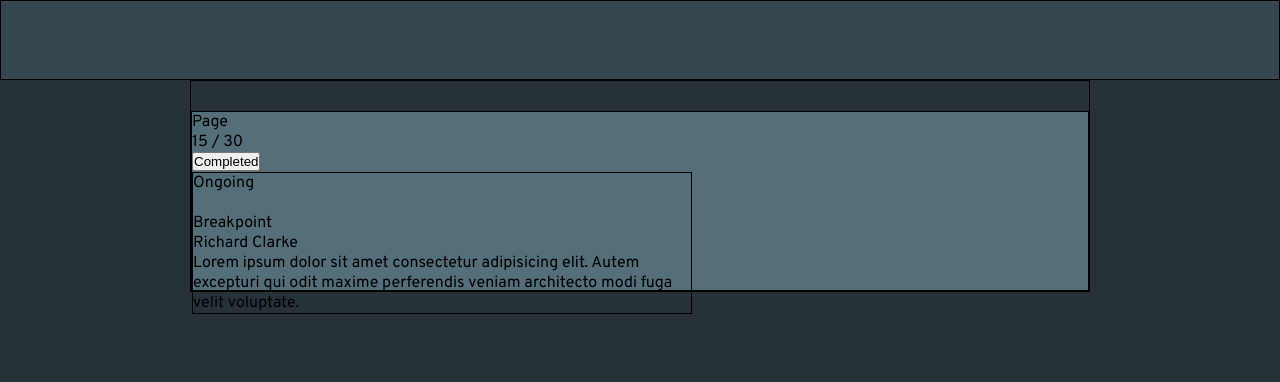
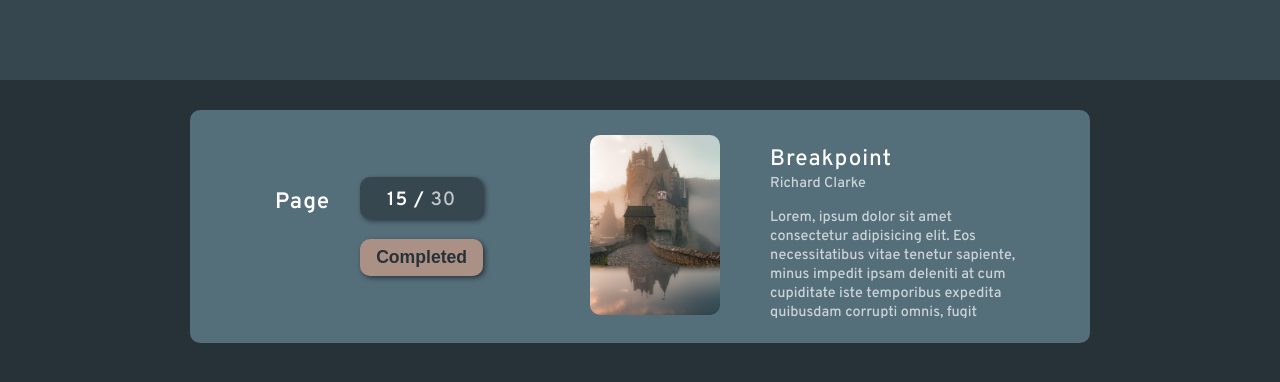
Before and after one commit to john0ground/Library, a website: page index.html in a window 1280 px wide. Drawn offline with Linux system fonts and the light colour scheme.

Commit message:
card styling

```diff
--- a/index.html
+++ b/index.html
@@ -19,22 +19,23 @@
         <div class="num-container">
           <p><span class="current-page">15 / </span>30</p>
         </div>
-        <button id="completed-btn">Completed</button>
+        <button id="completed-btn" class="completed-btn">Completed</button>
       </section>
       <section class="book">
         <div class="book-img-container">
-          <p id="book-final-state">Ongoing</p>
-          <img src="" alt="">
+          <p id="book-final-state" class="book-final-state">Ongoing</p>
+          <img src="images/1.jpg" alt="">
         </div>
         <div class="book-details">
-          <p id="title">Breakpoint</p>
-          <p id="author">Richard Clarke</p>
-          <p class="info">Lorem ipsum dolor sit amet consectetur adipisicing elit. Autem excepturi qui odit maxime perferendis veniam architecto modi fuga velit voluptate.</p>
+          <p id="title" class="title">Breakpoint</p>
+          <p id="author" class="author">Richard Clarke</p>
+          <p id="info"class="info">Lorem, ipsum dolor sit amet consectetur adipisicing elit. Eos necessitatibus vitae tenetur sapiente, minus impedit ipsam deleniti at cum cupiditate iste temporibus expedita quibusdam corrupti omnis, fugit inventore numquam praesentium alias tempore. Nostrum quam velit nesciunt aut ullam excepturi consequatur, voluptas maiores nihil deleniti molestiae laudantium ipsam a temporibus ea!</p>
         </div>
       </section>
     </div>
   </main>
   <div class="book-container"></div>
+
   <form action="" id="form">
     <div class="form-row">
       <label for="author">Author</label>
--- a/style.css
+++ b/style.css
@@ -1,4 +1,4 @@
-@import url('https://fonts.googleapis.com/css2?family=Overpass:wght@200;400;600&display=swap');
+@import url('https://fonts.googleapis.com/css2?family=Overpass:wght@200;500;600&display=swap');
 
 *,
 *::before,
@@ -46,28 +46,130 @@ body {
 header {
   min-width: 100%;
   height: 80px;
-  border: 1px solid #000;
   background-color: var(--num-container);
 }
 
 main {
   width: 900px;
-  border: 1px solid #000;
   margin: 0 auto;
 }
 
 .card {
-  height: 180px;
+  padding: 25px 0 25px 0;
   margin-top: 30px;
-  border: 1px solid #000;
   background-color: var(--card-container);
+  display: flex;
+  justify-content: space-between;
+  align-items: center;
+  border-radius: 10px;
+}
+
+.read-state {
+  height: fit-content;
+  margin-left: 85px;
+  display: grid;
+  grid-template-columns: 1fr auto;
+  row-gap: 20px;
+  column-gap: 30px;
+  letter-spacing: 1px;
+}
+
+.read-state > p {
+  grid-row: 1 / 3;
+  color: var(--text-main);
+  font-size: 1.4rem;
+  font-weight: 600;
+  padding-top: 0.7rem;
+}
+
+.num-container {
+  background: #37474F;
+  font-size: 1.2rem;
+  width: 100%;
+  padding: 0.7rem;
+  border-radius: 10px;
+  display: flex;
+  justify-content: center;
+  align-items: center;
+  box-shadow: 2px 2px 5px rgba(0, 0, 0, 0.5);
+}
+
+.num-container > p {
+  color: var(--text-sub);
+  height: 1.2rem;
+}
+
+.current-page {
+  color: var(--text-main);
+  font-weight: 600;
+}
+
+.completed-btn {
+  font-size: 1.1rem;
+  font-weight: 600;
+  padding: 0.5rem 1rem;
+  background: var(--button-read);
+  border: none;
+  color: var(--background);
+  border-radius: 10px;
+  box-shadow: 2px 2px 5px rgba(0, 0, 0, 0.5);
 }
 
 .book {
-  width: 500px;
-  /* height: 50px; */
-  border: 1px solid #000;
-  margin-bottom: 20px;
+  margin-right: 70px;
+  display: flex;
+}
+
+.book-final-state {
+  display: none;
+}
+
+.book-img-container {
+  /* border: 1px solid #000; */
+  width: 130px;
+  height: 180px;
+  margin-right: 50px;
+}
+
+.book-img-container > img {
+  width: 100%;
+  height: 100%;
+  object-fit: cover;
+  border-radius: 10px;
+}
+
+.book-details {
+  width: 250px;
+}
+
+.title {
+  font-size: 1.4rem;
+  color: var(--text-main);
+  letter-spacing: 1px;
+  margin-top: 10px;
+}
+
+.author {
+  color: var(--text-sub);
+  margin-bottom: 15px;
+  font-size: 0.9rem;
+}
+
+.info {
+  color: var(--text-sub);
+  font-size: 0.9rem;
+  height: 110px;
+  overflow-y: auto;
+}
+
+.info::-webkit-scrollbar {
+  width: 3px;
+  background-color: var(--button-read);
+}
+
+.info::-webkit-scrollbar-thumb {
+  background-color: var(--background);
+  border-radius: 10px;
 }
 
 #form {
```
Also changed, not shown: images/1.jpg (added).
